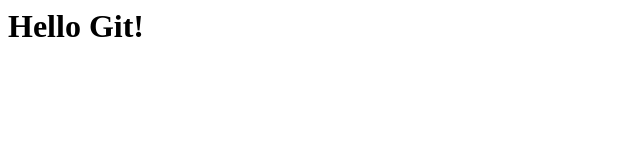
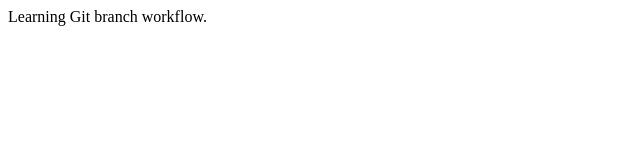
Before and after one commit to arjn-24/git-demo, a plain HTML site: page index.html in a window 1280 px wide. Shown: the whole page, without its empty margins (0-640 px from the left). Drawn offline with Linux system fonts and the light colour scheme.

Commit message:
Add about page

```diff
--- a/index.html
+++ b/index.html
@@ -1 +1 @@
-<h1>Hello Git!</h1>
+<p>Learning Git branch workflow.</p>
```
Also changed, not shown: about.html (added, +1 -0 lines).
